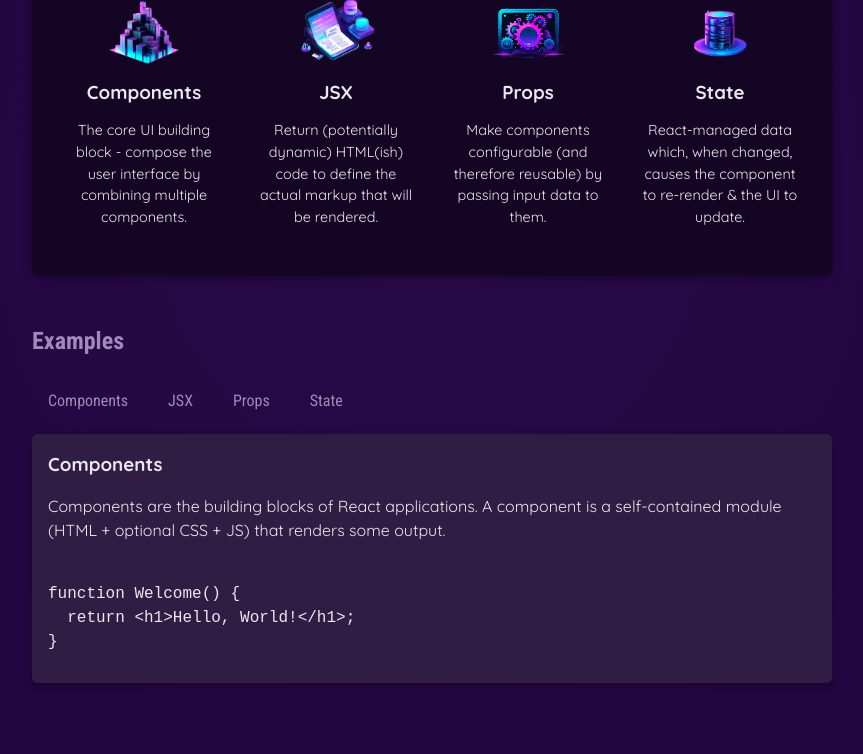
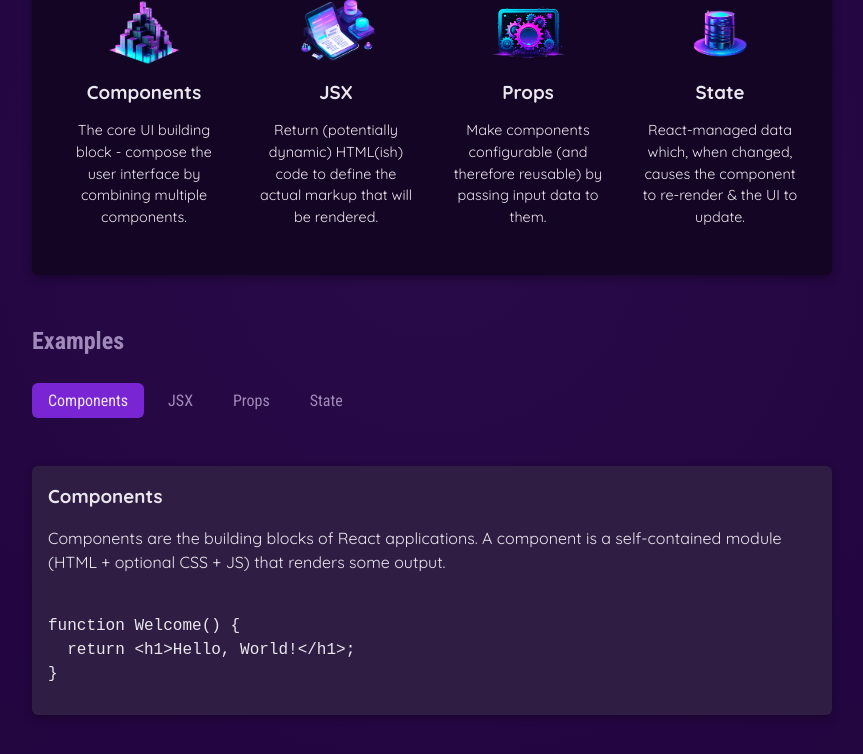
Before and after one commit to about-daniel/react-essentials, a React (Vite) app: page / in a window 1280 px wide. Both pictures are taken after a click on the button "Components". Shown: the part 424-1178 px from the top of the page, without its empty margins (208-1071 px from the left). Built offline with nearby package versions, Linux system fonts and the light colour scheme.

Commit message:
dynamic content and array mapping

```diff
--- a/src/App.jsx
+++ b/src/App.jsx
@@ -8,10 +8,23 @@
 
 function App() {
 
-  const [tabContent,setTabContent] = useState('components');
+  const [tabContent,setTabContent] = useState();
 
   function handleClick(selectedButton){
     setTabContent(selectedButton);
+  }
+
+  let content = <p>Please select a topic</p>
+  if(tabContent) {
+    content = <div id="tab-content">
+                <h3>{EXAMPLES[tabContent].title}</h3>
+                <p>{EXAMPLES[tabContent].description}</p>
+                <pre>
+                  <code>
+                    {EXAMPLES[tabContent].code}
+                  </code>
+                </pre>
+              </div>
   }
   return (
     <div>
@@ -20,30 +33,19 @@
         <section id="core-concepts">
           <h2>Core Concepts</h2>
           <ul>
-            <CoreConcept title={CORE_CONCEPTS[0].title} description={CORE_CONCEPTS[0].description} image={CORE_CONCEPTS[0].image} />
-            <CoreConcept title={CORE_CONCEPTS[1].title} description={CORE_CONCEPTS[1].description} image={CORE_CONCEPTS[1].image} />
-            <CoreConcept title={CORE_CONCEPTS[2].title} description={CORE_CONCEPTS[2].description} image={CORE_CONCEPTS[2].image} />
-            <CoreConcept title={CORE_CONCEPTS[3].title} description={CORE_CONCEPTS[3].description} image={CORE_CONCEPTS[3].image} />
+            {CORE_CONCEPTS.map((item)=>( <CoreConcept key={item.title} {...item}/> ))}
           </ul>
         </section>
         <section id="examples">
           <h2>Examples</h2>
           <menu>
-            <TabButton onSelect={()=>handleClick('components')}>Components</TabButton>
-            <TabButton onSelect={()=>handleClick('jsx')}>JSX</TabButton>
-            <TabButton onSelect={()=>handleClick('props')}>Props</TabButton>
-            <TabButton onSelect={()=>handleClick('state')}>State</TabButton>
+            <TabButton isSelected={tabContent == 'components' ? true : false} onSelect={()=>handleClick('components')}>Components</TabButton>
+            <TabButton isSelected={tabContent == 'jsx' ? true : false} onSelect={()=>handleClick('jsx')}>JSX</TabButton>
+            <TabButton isSelected={tabContent == 'props' ? true : false} onSelect={()=>handleClick('props')}>Props</TabButton>
+            <TabButton isSelected={tabContent == 'state' ? true : false} onSelect={()=>handleClick('state')}>State</TabButton>
           </menu>
-          <div id="tab-content">
-            <h3>{EXAMPLES[tabContent].title}</h3>
-            <p>{EXAMPLES[tabContent].description}</p>
-            <pre>
-              <code>
-                {EXAMPLES[tabContent].code}
-              </code>
-            </pre>
-          </div>
         </section>
+        {content}
       </main>
     </div>
   );
--- a/src/components/TabButton.jsx
+++ b/src/components/TabButton.jsx
@@ -1,5 +1,5 @@
 /* eslint-disable react/prop-types */
 export default function TabButton(props){
 
-    return <li><button onClick={props.onSelect}>{props.children}</button></li>
+    return <li><button className={props.isSelected ? 'active' : null} onClick={props.onSelect}>{props.children}</button></li>
 }
```
